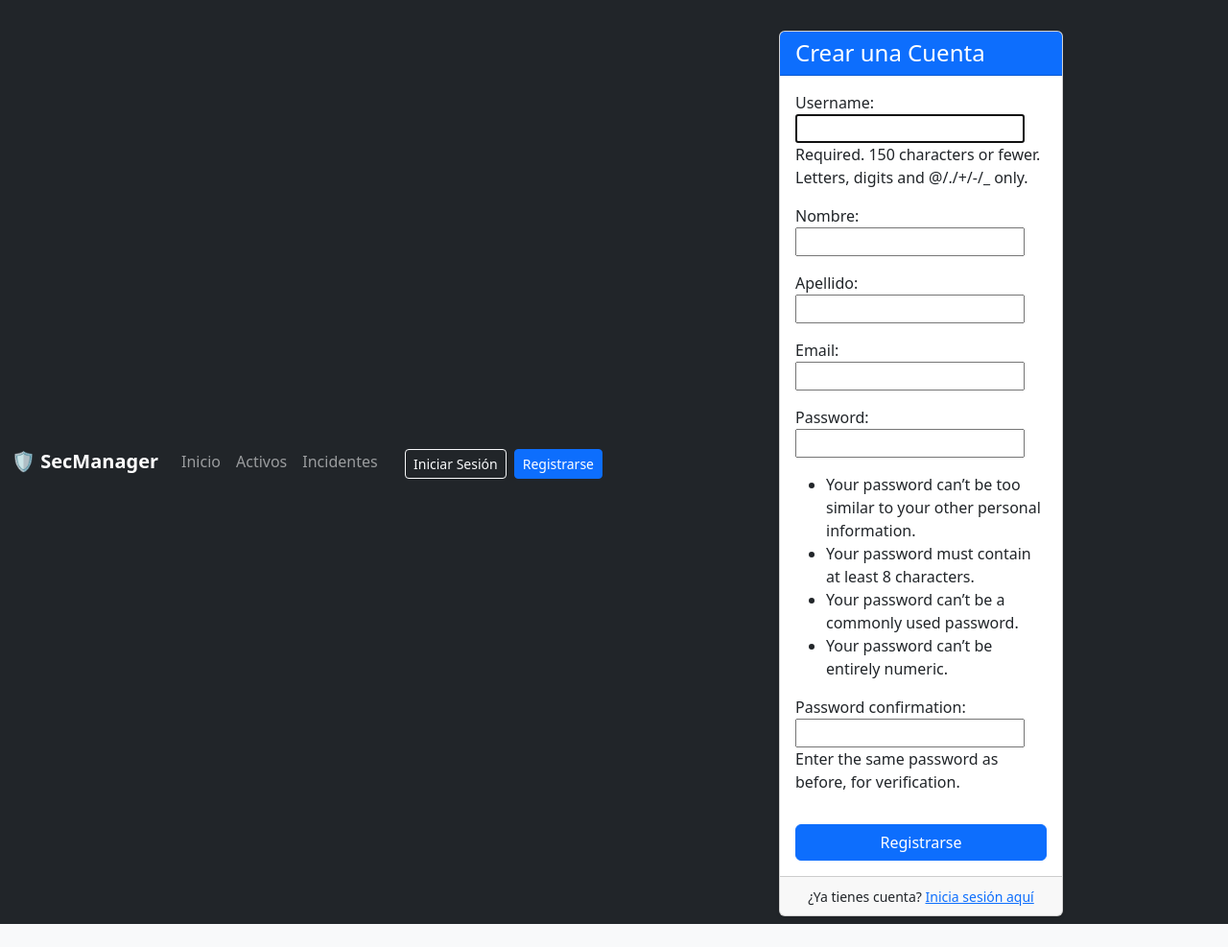
After one commit to LuizaRMunoz/proyecto-final-python, a Django app: page /usuarios/registro/ in a window 1280 px wide. The commit adds this page. Shown: the whole page at 96% size. Run offline with Django 5.2, Linux system fonts and the light colour scheme.

Commit message:
Creados registro.html y login.html, arreglado el problema de cerrar sesión en base.html y agregando en settings.py donde redireccionar al cerrar sesión

```diff
--- a/gestor_activos_incidentes/settings.py
+++ b/gestor_activos_incidentes/settings.py
@@ -127,6 +127,7 @@ MEDIA_ROOT = os.path.join(BASE_DIR, 'media')
 # Redirecciones automáticas para el Login
 LOGIN_REDIRECT_URL = 'home'
 LOGIN_URL = 'login'
+LOGOUT_REDIRECT_URL = 'home'
 
 # Email
 # https://docs.djangoproject.com/en/6.1/topics/email/#topic-email-configuration
--- a/templates/base.html
+++ b/templates/base.html
@@ -31,8 +31,11 @@
                         <li class="nav-item">
                             <span class="nav-link text-light me-2">Hola, {{ user.username }}</span>
                         </li>
-                        <li class="nav-item">
-                            <a class="btn btn-outline-danger btn-sm mt-1" href="{% url 'logout' %}">Cerrar Sesión</a>
+                            <li class="nav-item">
+                            <form method="post" action="{% url 'logout' %}" class="d-inline">
+                            {% csrf_token %}
+                            <button type="submit" class="btn btn-outline-danger btn-sm mt-1">Cerrar Sesión</button>
+                            </form>
                         </li>
                     {% else %}
                         <li class="nav-item">
--- /dev/null
+++ b/templates/usuarios/registro.html
@@ -0,0 +1,27 @@
+{% extends 'base.html' %}
+
+{% block title %}Registro de Usuario{% endblock %}
+
+{% block content %}
+<div class="row justify-content-center">
+    <div class="col-md-6">
+        <div class="card shadow-sm mt-4">
+            <div class="card-header bg-primary text-white">
+                <h4 class="mb-0">Crear una Cuenta</h4>
+            </div>
+            <div class="card-body">
+                <form method="POST">
+                    {% csrf_token %} <!-- Etiqueta de seguridad obligatoria en Django -->
+
+                    {{ form.as_p }} <!-- Renderiza el formulario completo -->
+
+                    <button type="submit" class="btn btn-primary w-100 mt-3">Registrarse</button>
+                </form>
+            </div>
+            <div class="card-footer text-center">
+                <small>¿Ya tienes cuenta? <a href="{% url 'login' %}">Inicia sesión aquí</a></small>
+            </div>
+        </div>
+    </div>
+</div>
+{% endblock %}
```
Also changed, not shown: templates/usuarios/login.html (added, +24 -0 lines).
